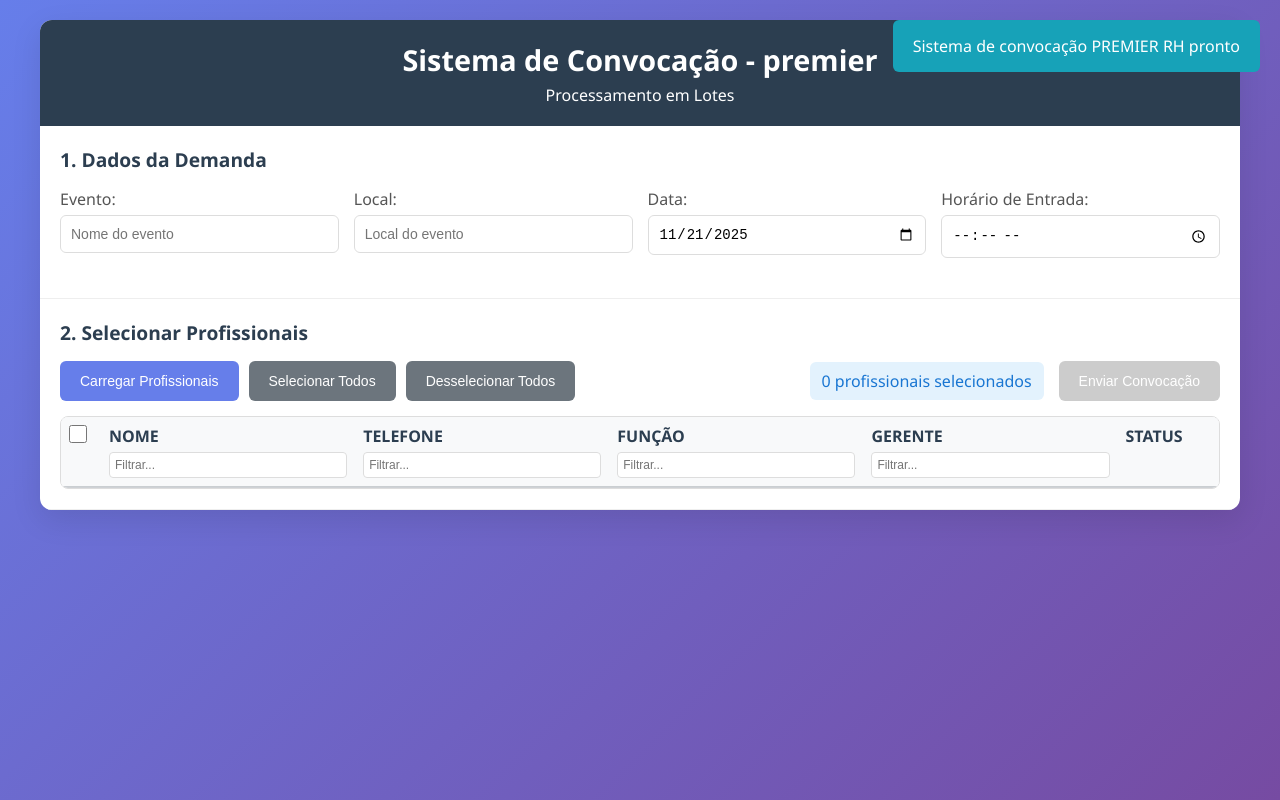
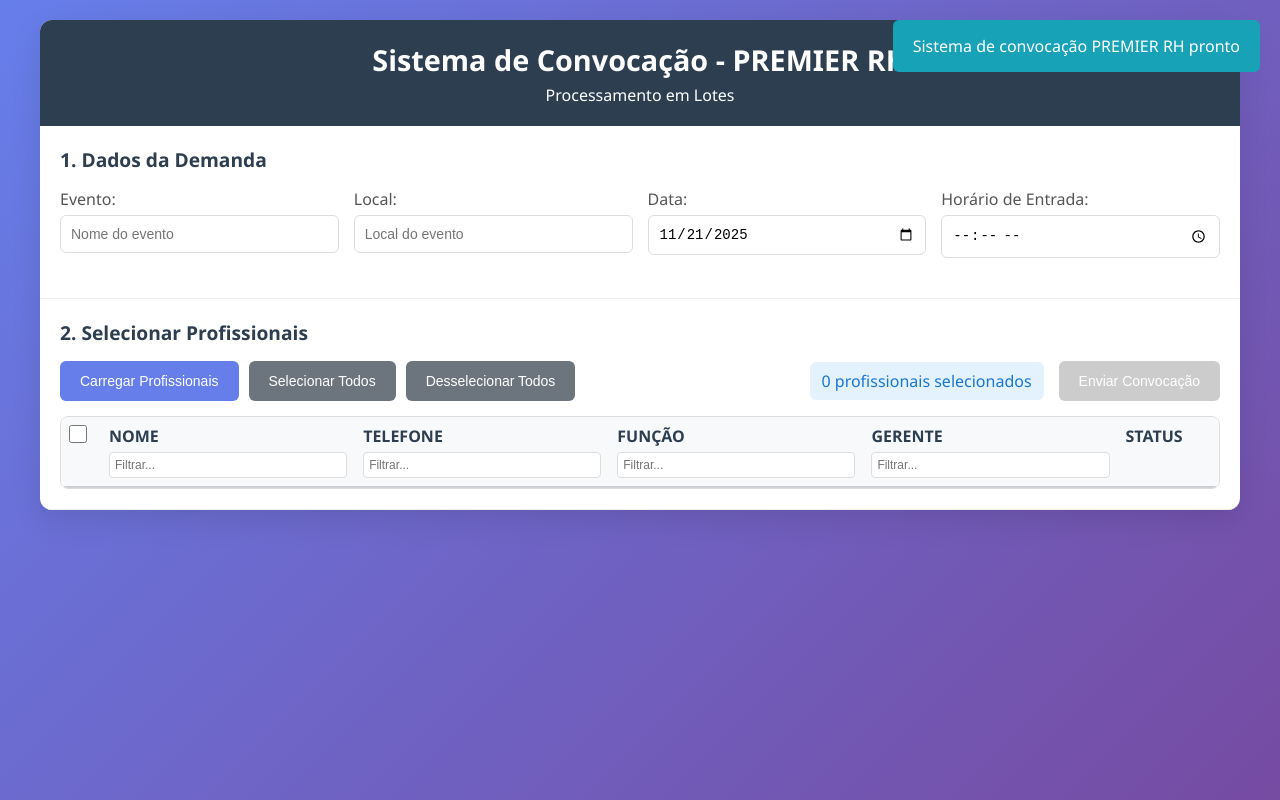
Before and after one commit to millerlanup/convocacao, a plain HTML site: page premier/index.html in a window 1280 px wide. Drawn offline with Linux system fonts and the light colour scheme.

Commit message:
Update header title to 'Sistema de Convocação - PREMIER RH'

```diff
--- a/premier/index.html
+++ b/premier/index.html
@@ -409,7 +409,7 @@
         <!-- Header -->
         <div class="header">
             <div class="flap-badge">PREMIER RH</div>
-            <h1>Sistema de Convocação - premier</h1>
+            <h1>Sistema de Convocação - PREMIER RH</h1>
             <p>Processamento em Lotes</p>
         </div>
 
```
